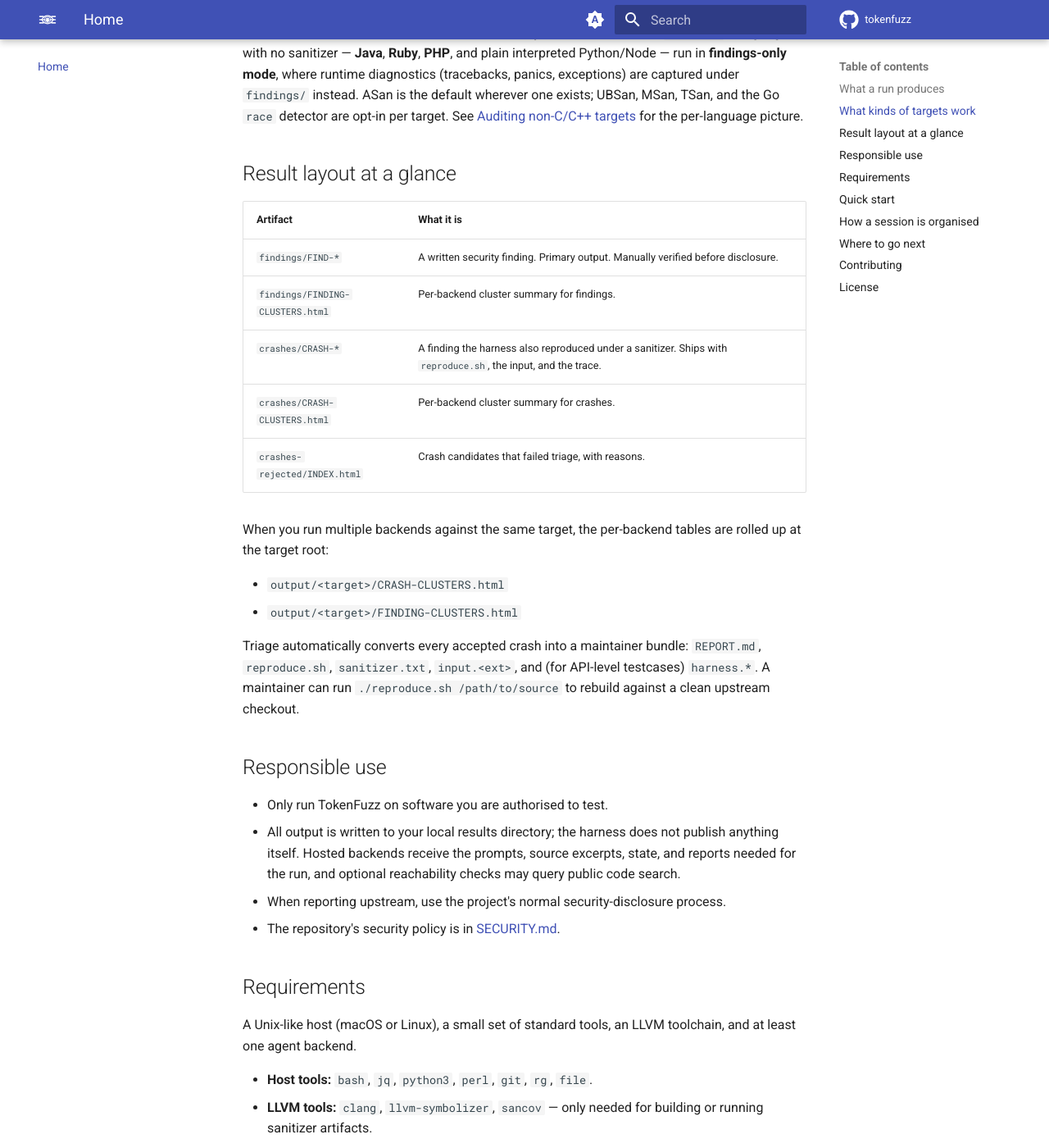
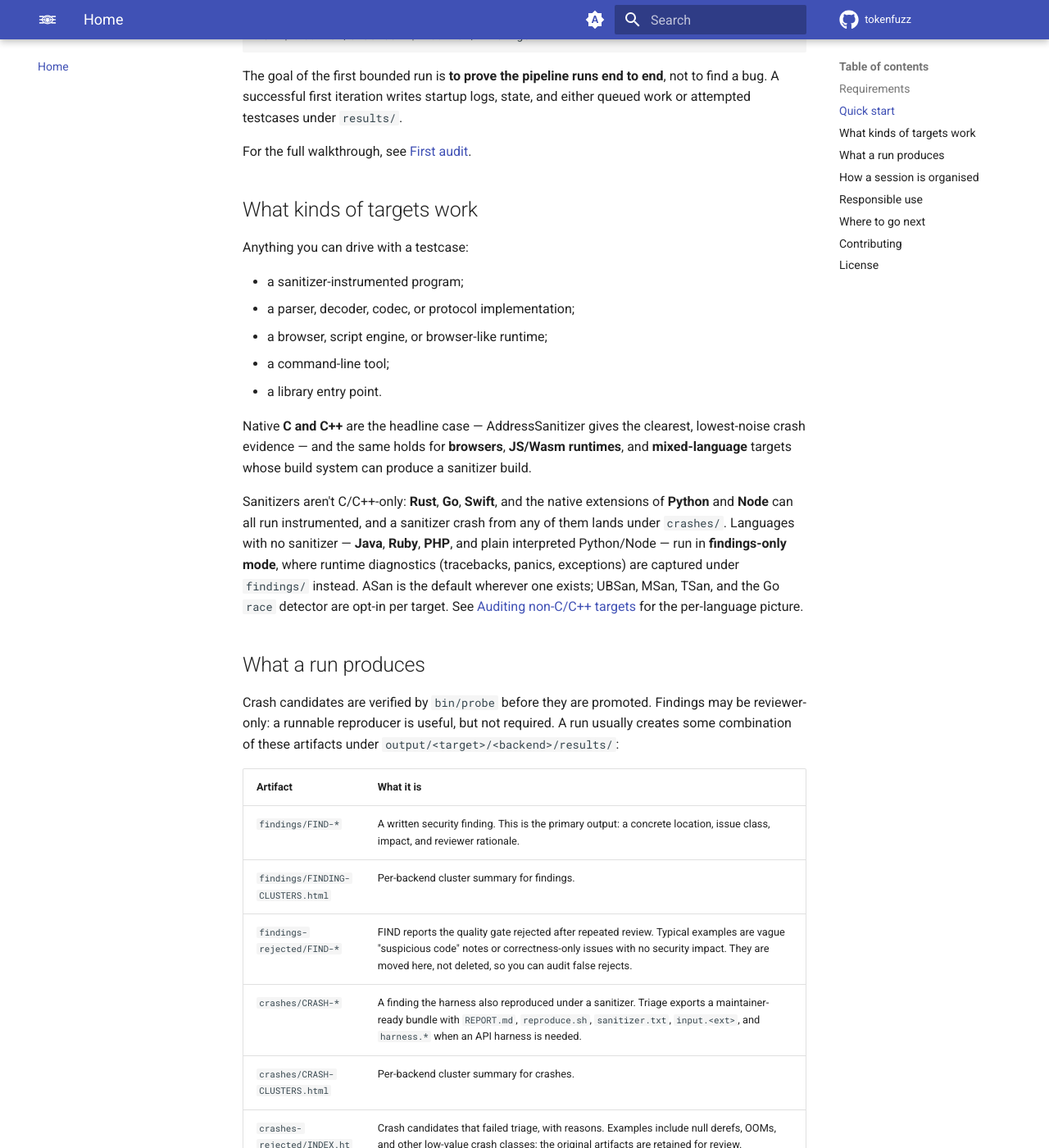
Before and after one commit to tokenfuzz/tokenfuzz, an MkDocs documentation site: the page built from docs/index.md, in a window 1280 px wide and 1400 px high, scrolled down 1770 px. Shown: the whole window at 82% size. Built offline with MkDocs 1.6.1 and Material for MkDocs 9.7.7, drawn with Linux system fonts in a browser that asks for light colours; comment, search, counter and statistics services are not loaded; some of the changed text lies outside the part shown.

Commit message:
Refresh handbook home page

```diff
--- a/docs/index.md
+++ b/docs/index.md
@@ -40,82 +40,6 @@
 The platform does the discovery, the analysis, the triage, and the
 handoff; the final security judgment stays with you.
 
-## What a run produces
-
-- **A written finding** (`findings/FIND-*`) for every concrete security
-  issue. This is the primary output. Each one names a location
-  (`file:function:line`, endpoint, or config key), the issue class, and
-  a rationale a reviewer can act on.
-- **A runnable crash** (`crashes/CRASH-*`) when the harness can also
-  reproduce the issue under a sanitizer. Ships with the sanitizer
-  trace, the input, and a one-command `reproduce.sh`.
-- **A rejected index** (`crashes-rejected/INDEX.html`) so the next session
-  does not re-file low-value candidates (null derefs, OOM, etc.) — but
-  the original artifacts are kept so you can review the reasoning.
-
-Crash candidates are verified by a probe before they are written.
-Findings may be reviewer-only — a runnable reproducer is not required.
-
-## What kinds of targets work
-
-Anything you can drive with a testcase:
-
-- a sanitizer-instrumented program;
-- a parser, decoder, codec, or protocol implementation;
-- a browser, script engine, or browser-like runtime;
-- a command-line tool;
-- a library entry point.
-
-Native **C and C++** are the headline case — AddressSanitizer gives the
-clearest, lowest-noise crash evidence — and the same holds for
-**browsers**, **JS/Wasm runtimes**, and **mixed-language** targets whose
-build system can produce a sanitizer build.
-
-Sanitizers aren't C/C++-only: **Rust**, **Go**, **Swift**, and the
-native extensions of **Python** and **Node** can all run instrumented,
-and a sanitizer crash from any of them lands under `crashes/`.
-Languages with no sanitizer — **Java**, **Ruby**, **PHP**, and plain
-interpreted Python/Node — run in **findings-only mode**, where runtime
-diagnostics (tracebacks, panics, exceptions) are captured under
-`findings/` instead. ASan is the default wherever one exists; UBSan,
-MSan, TSan, and the Go `race` detector are opt-in per target. See
-[Auditing non-C/C++ targets](guides/multi-language.md) for the
-per-language picture.
-
-## Result layout at a glance
-
-| Artifact | What it is |
-| --- | --- |
-| `findings/FIND-*` | A written security finding. Primary output. Manually verified before disclosure. |
-| `findings/FINDING-CLUSTERS.html` | Per-backend cluster summary for findings. |
-| `crashes/CRASH-*` | A finding the harness also reproduced under a sanitizer. Ships with `reproduce.sh`, the input, and the trace. |
-| `crashes/CRASH-CLUSTERS.html` | Per-backend cluster summary for crashes. |
-| `crashes-rejected/INDEX.html` | Crash candidates that failed triage, with reasons. |
-
-When you run multiple backends against the same target, the per-backend
-tables are rolled up at the target root:
-
-- `output/<target>/CRASH-CLUSTERS.html`
-- `output/<target>/FINDING-CLUSTERS.html`
-
-Triage automatically converts every accepted crash into a maintainer
-bundle: `REPORT.md`, `reproduce.sh`, `sanitizer.txt`, `input.<ext>`,
-and (for API-level testcases) `harness.*`. A maintainer can run
-`./reproduce.sh /path/to/source` to rebuild against a clean upstream
-checkout.
-
-## Responsible use
-
-- Only run TokenFuzz on software you are authorised to test.
-- All output is written to your local results directory; the harness
-  does not publish anything itself. Hosted backends receive the prompts,
-  source excerpts, state, and reports needed for the run, and optional
-  reachability checks may query public code search.
-- When reporting upstream, use the project's normal security-disclosure
-  process.
-- The repository's security policy is in
-  [SECURITY.md](https://github.com/tokenfuzz/tokenfuzz/blob/main/SECURITY.md).
-
 ## Requirements
 
 A Unix-like host (macOS or Linux), a small set of standard tools, an
@@ -161,6 +86,59 @@
 under `results/`.
 
 For the full walkthrough, see [First audit](getting-started/first-audit.md).
+
+## What kinds of targets work
+
+Anything you can drive with a testcase:
+
+- a sanitizer-instrumented program;
+- a parser, decoder, codec, or protocol implementation;
+- a browser, script engine, or browser-like runtime;
+- a command-line tool;
+- a library entry point.
+
+Native **C and C++** are the headline case — AddressSanitizer gives the
+clearest, lowest-noise crash evidence — and the same holds for
+**browsers**, **JS/Wasm runtimes**, and **mixed-language** targets whose
+build system can produce a sanitizer build.
+
+Sanitizers aren't C/C++-only: **Rust**, **Go**, **Swift**, and the
+native extensions of **Python** and **Node** can all run instrumented,
+and a sanitizer crash from any of them lands under `crashes/`.
+Languages with no sanitizer — **Java**, **Ruby**, **PHP**, and plain
+interpreted Python/Node — run in **findings-only mode**, where runtime
+diagnostics (tracebacks, panics, exceptions) are captured under
+`findings/` instead. ASan is the default wherever one exists; UBSan,
+MSan, TSan, and the Go `race` detector are opt-in per target. See
+[Auditing non-C/C++ targets](guides/multi-language.md) for the
+per-language picture.
+
+## What a run produces
+
+Crash candidates are verified by `bin/probe` before they are promoted.
+Findings may be reviewer-only: a runnable reproducer is useful, but not
+required. A run usually creates some combination of these artifacts under
+`output/<target>/<backend>/results/`:
+
+| Artifact | What it is |
+| --- | --- |
+| `findings/FIND-*` | A written security finding. This is the primary output: a concrete location, issue class, impact, and reviewer rationale. |
+| `findings/FINDING-CLUSTERS.html` | Per-backend cluster summary for findings. |
+| `findings-rejected/FIND-*` | FIND reports the quality gate rejected after repeated review. Typical examples are vague "suspicious code" notes or correctness-only issues with no security impact. They are moved here, not deleted, so you can audit false rejects. |
+| `crashes/CRASH-*` | A finding the harness also reproduced under a sanitizer. Triage exports a maintainer-ready bundle with `REPORT.md`, `reproduce.sh`, `sanitizer.txt`, `input.<ext>`, and `harness.*` when an API harness is needed. |
+| `crashes/CRASH-CLUSTERS.html` | Per-backend cluster summary for crashes. |
+| `crashes-rejected/INDEX.html` | Crash candidates that failed triage, with reasons. Examples include null derefs, OOMs, and other low-value crash classes; the original artifacts are retained for review. |
+
+When you run multiple backends against the same target, the per-backend
+tables are rolled up at the target root:
+
+- `output/<target>/CRASH-CLUSTERS.html`
+- `output/<target>/FINDING-CLUSTERS.html`
+
+Rejected artifacts are still useful audit records. `crashes-rejected/`
+prevents later sessions from re-filing known low-value crash candidates.
+`findings-rejected/` serves the same purpose for reports that do not meet
+the security-finding bar after repeated review.
 
 ## How a session is organised
 
@@ -179,6 +157,7 @@
         │   ├── state/                 claims, hypotheses, notes, and probe runs
         │   ├── recon-hypotheses.jsonl cold-start recon candidates, when recon runs
         │   ├── findings/              accepted non-crashing security findings
+        │   ├── findings-rejected/     FIND reports rejected as non-security
         │   ├── crashes/               accepted sanitizer-backed reproductions
         │   └── crashes-rejected/      triaged low-value crash candidates
         └── logs/                      per-agent logs; raw dialogue under logs/.raw/
@@ -199,6 +178,18 @@
 plus a shared pattern-search reference — see
 [Strategy model](concepts/strategy-model.md) for how they are assigned
 and rotated.
+
+## Responsible use
+
+- Only run TokenFuzz on software you are authorised to test.
+- All output is written to your local results directory; the harness
+  does not publish anything itself. Hosted backends receive the prompts,
+  source excerpts, state, and reports needed for the run, and optional
+  reachability checks may query public code search.
+- When reporting upstream, use the project's normal security-disclosure
+  process.
+- The repository's security policy is in
+  [SECURITY.md](https://github.com/tokenfuzz/tokenfuzz/blob/main/SECURITY.md).
 
 ## Where to go next
 
```
Also changed, not shown: other parts of docs/index.md (+1 -0 lines).
